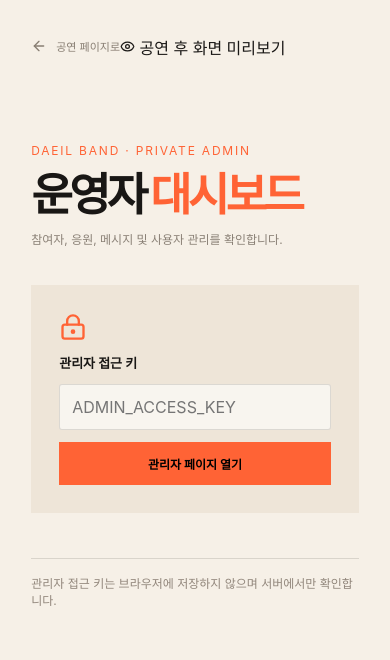
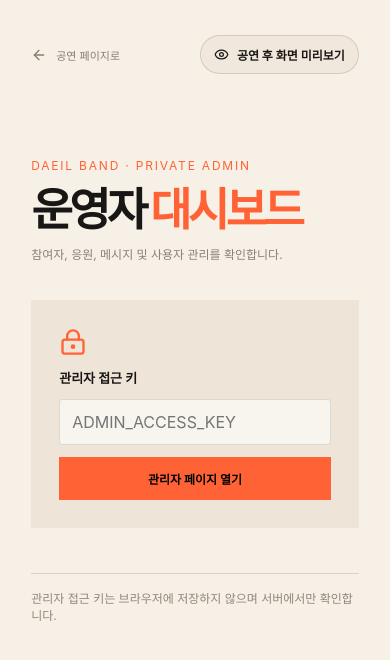
Before and after one commit to BaeDoge/nextjs-band-concert-webpage, a Next.js app: page /host in a window 390 px wide. Shown: the top 660 px of the page. Built offline with nearby package versions, Linux system fonts and the light colour scheme; a web font is replaced by a local one.

Commit message:
Style archive preview banner and host link

```diff
--- a/app/globals.css
+++ b/app/globals.css
@@ -569,3 +569,23 @@ button,input,textarea,select{font-family:inherit}
 .host-bulk-cleanup-action{display:flex;align-items:center;gap:12px;white-space:nowrap}
 .host-bulk-cleanup-action>b{font-size:18px;font-variant-numeric:tabular-nums}
 @media(max-width:600px){.host-bulk-cleanup{align-items:flex-start;flex-direction:column}.host-bulk-cleanup-action{width:100%;justify-content:space-between}}
+
+
+/* Delayed archive transition + read-only archive preview */
+.preview-mode-banner{
+ display:flex;align-items:center;justify-content:center;gap:14px;flex-wrap:wrap;
+ padding:11px 18px;background:#f2e5d7;color:#382a20;font-size:12px;
+ letter-spacing:.01em;text-align:center;border-bottom:1px solid rgba(80,55,35,.12)
+}
+.preview-mode-banner strong{font-size:10px;letter-spacing:.14em;color:#a45b31}
+.preview-mode-banner a{font-weight:700;text-decoration:underline;text-underline-offset:3px}
+.host-top-links{display:flex;align-items:center;justify-content:space-between;gap:12px;flex-wrap:wrap;margin-bottom:18px}
+.host-preview-link{display:inline-flex;align-items:center;justify-content:center;gap:8px;padding:10px 13px;border:1px solid rgba(180,145,112,.35);border-radius:999px;color:var(--ink,#29231f);font-size:12px;font-weight:700;text-decoration:none;background:rgba(180,145,112,.08);transition:background .2s,border-color .2s}
+.host-preview-link:hover{background:rgba(180,145,112,.16);border-color:var(--orange,#bd7445)}
+@media(max-width:600px){
+ .preview-mode-banner{gap:7px 12px;padding:10px 12px;font-size:11px}
+ .preview-mode-banner span{flex-basis:100%;order:2}
+ .preview-mode-banner a{order:3}
+ .host-top-links{align-items:stretch}
+ .host-preview-link,.host-back{justify-content:center}
+}
```
